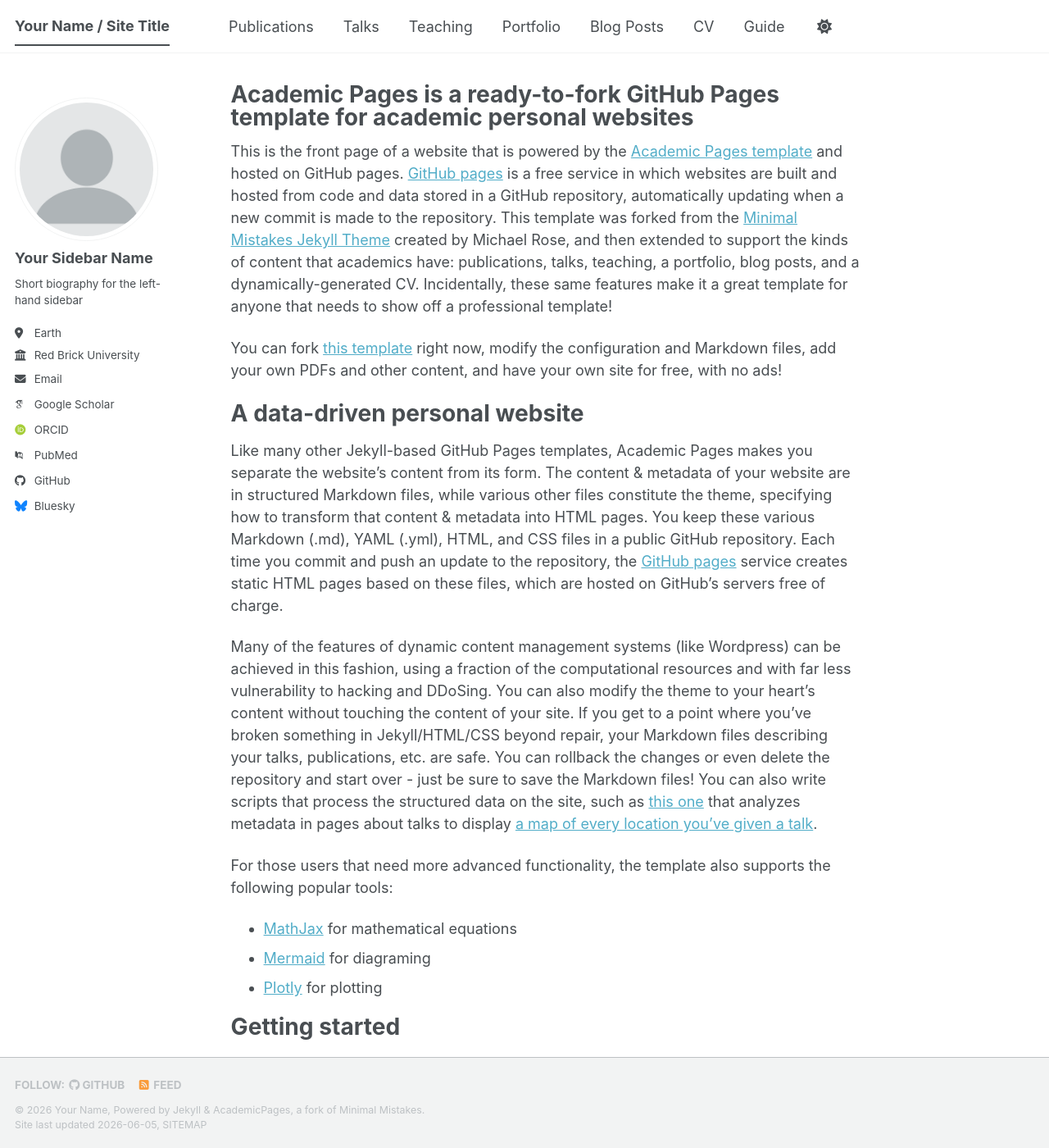
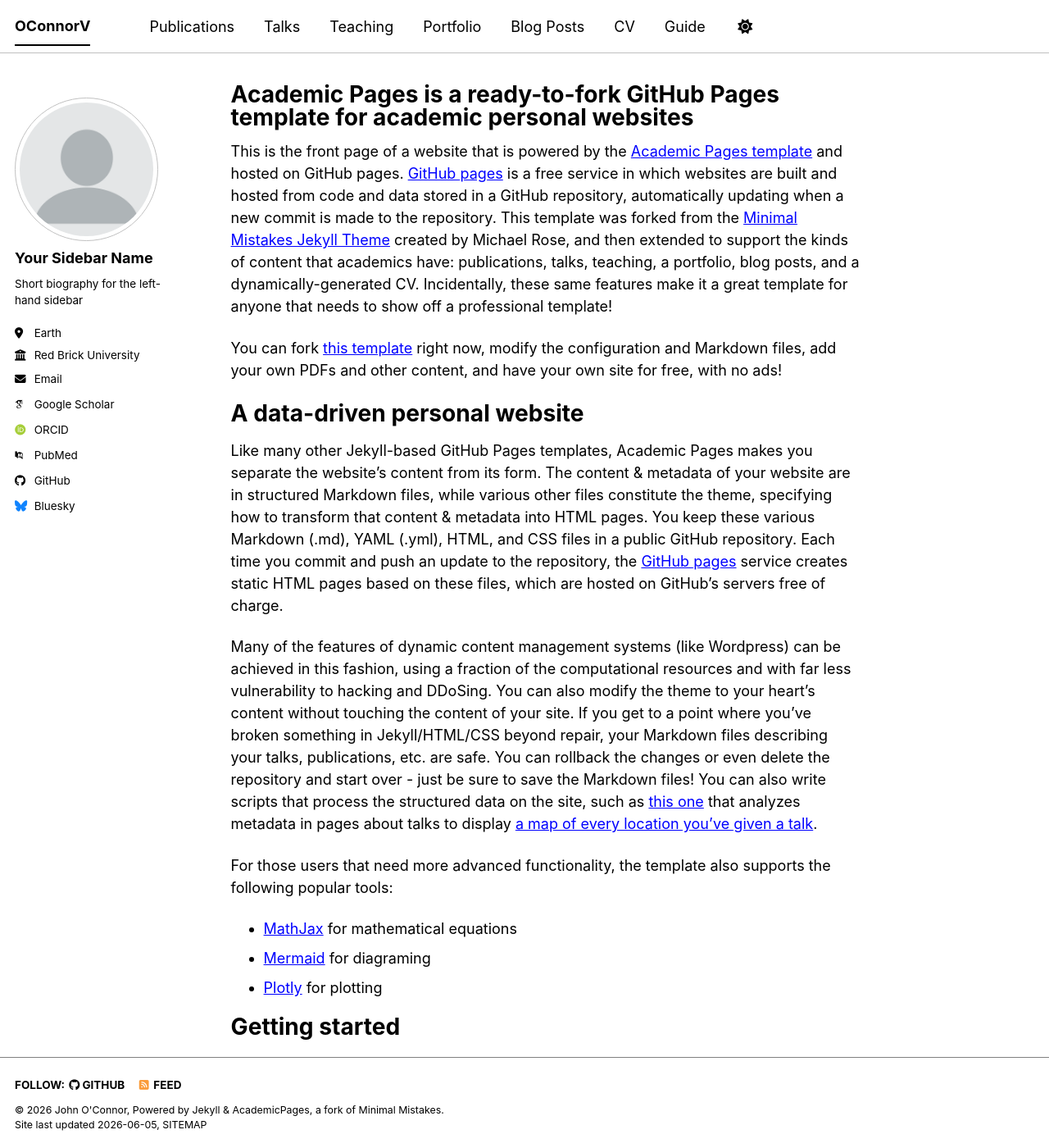
Before and after one commit to oconnorv/oconnorv.github.io, a Jekyll site: the page built from _pages/about.md, in a window 1280 px wide and 1400 px high. Shown: the whole window at 82% size. Built offline with Jekyll 4.4.1, drawn with Linux system fonts in a browser that asks for light colours; some web fonts are replaced; a script bundle is joined from its source files by our own code; library files that are not in the unit come from our copies.

Commit message:
Added basic info to config.yml

```diff
--- a/_config.yml
+++ b/_config.yml
@@ -8,15 +8,15 @@
 
 # Basic Site Settings
 locale                   : "en-US"
-site_theme               : "default" # The available themes options are "default", "air", "sunrise", "mint", "dirt" and "contrast"
-title                    : "Your Name / Site Title"
+site_theme               : "contrast" # The available themes options are "default", "air", "sunrise", "mint", "dirt" and "contrast"
+title                    : "OConnorV"
 title_separator          : "-"
-name                     : &name "Your Name"
-description              : &description "Your Name's academic portfolio"   # Update this with a general description of your site, this is the default if not overridden by a page
-url                      : https://academicpages.github.io # The base hostname & protocol for your site e.g. "https://[your GitHub username].github.io",
+name                     : &name "John O'Connor"
+description              : &description "Professional Portfolio"   # Update this with a general description of your site, this is the default if not overridden by a page
+url                      : https://oconnorv.github.io # The base hostname & protocol for your site e.g. "https://[your GitHub username].github.io",
                                                            # or if you already have some other page hosted on Github then use "https://[your GitHub username].github.io/[Your Repo Name]"
 baseurl                  : "" # the subpath of your site, e.g. "/blog"
-repository               : "academicpages/academicpages.github.io"
+repository               : "oconnorv/oconnorv.github.io"
 
 # Site Author - The following control what appear as part of the author content on the side bar.
 #               If a field is blank the icon and link will not appear, otherwise it will be shown.
```
